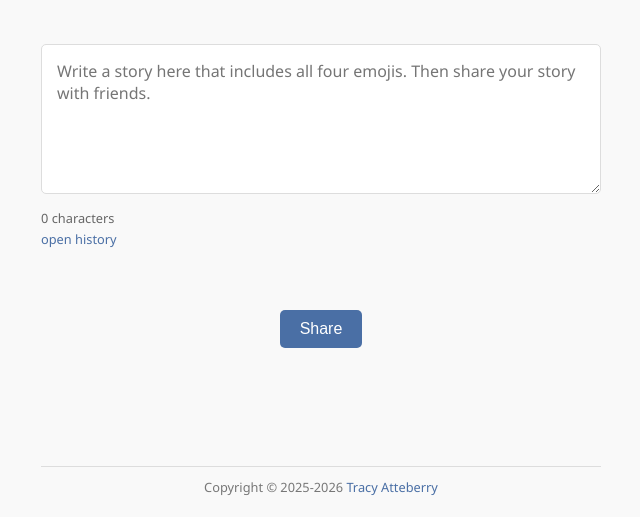
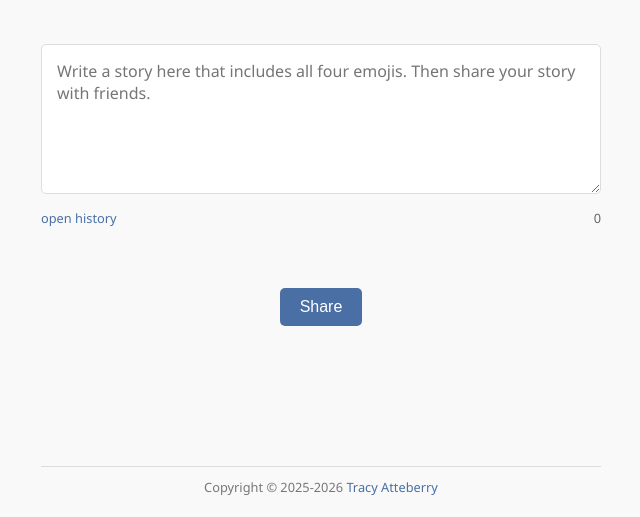
Before and after one commit to grymoire7/stormoji, a website: page index.html in a window 1280 px wide. Shown: the part 283-800 px from the top of the page, without its empty margins (319-959 px from the left). Drawn offline with Linux system fonts and the light colour scheme.

Commit message:
fix: pair numeric char counter with an accessible aria-label
Shows the count as a plain number next to "open history" instead of a
verbose "N characters" string, while keeping the full phrase available
to screen readers via aria-label.

```diff
--- a/app.js
+++ b/app.js
@@ -477,7 +477,8 @@ if (typeof window !== 'undefined') {
 
         function updateCharCount() {
             const n = storyInput.value.length;
-            charCount.textContent = `${n} character${n === 1 ? '' : 's'}`;
+            charCount.textContent = `${n}`;
+            charCount.setAttribute('aria-label', `${n} character${n === 1 ? '' : 's'}`);
         }
 
         // Some browsers restore a field's previous value on history navigation
--- a/index.html
+++ b/index.html
@@ -35,8 +35,10 @@
 
             <div class="story-area">
                 <textarea id="story-input" autocomplete="off" aria-describedby="story-char-count" placeholder="Write a story here that includes all four emojis. Then share your story with friends."></textarea>
-                <div id="story-char-count" class="char-count">0 characters</div>
-                <a href="#" id="history-toggle">open history</a>
+                <div class="story-area-footer">
+                    <a href="#" id="history-toggle">open history</a>
+                    <div id="story-char-count" class="char-count" aria-label="0 characters">0</div>
+                </div>
             </div>
 
             <div class="button-container">
--- a/styles.css
+++ b/styles.css
@@ -150,13 +150,17 @@ textarea {
     position: relative;
 }
 
+.story-area-footer {
+    display: flex;
+    justify-content: space-between;
+    align-items: baseline;
+    margin-top: 6px;
+}
+
 #history-toggle {
-    display: block;
     font-size: 0.8rem;
     color: var(--link-color);
     text-decoration: none;
-    margin-top: 1px;
-    text-align: left;
 }
 
 #history-toggle:hover {
@@ -166,7 +170,6 @@ textarea {
 .char-count {
     font-size: 0.8rem;
     color: var(--char-count-color);
-    margin-top: 6px;
 }
 
 .button-container {
```
